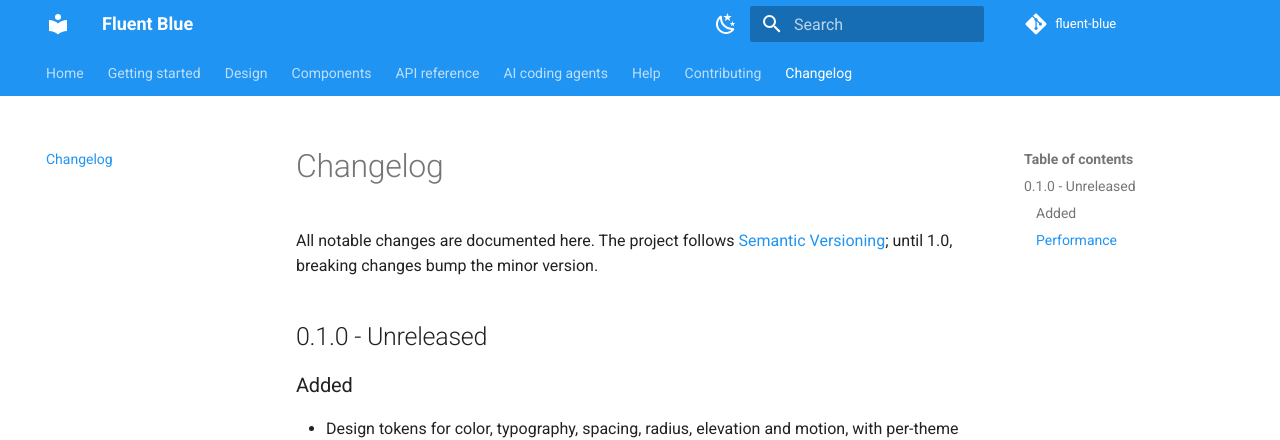
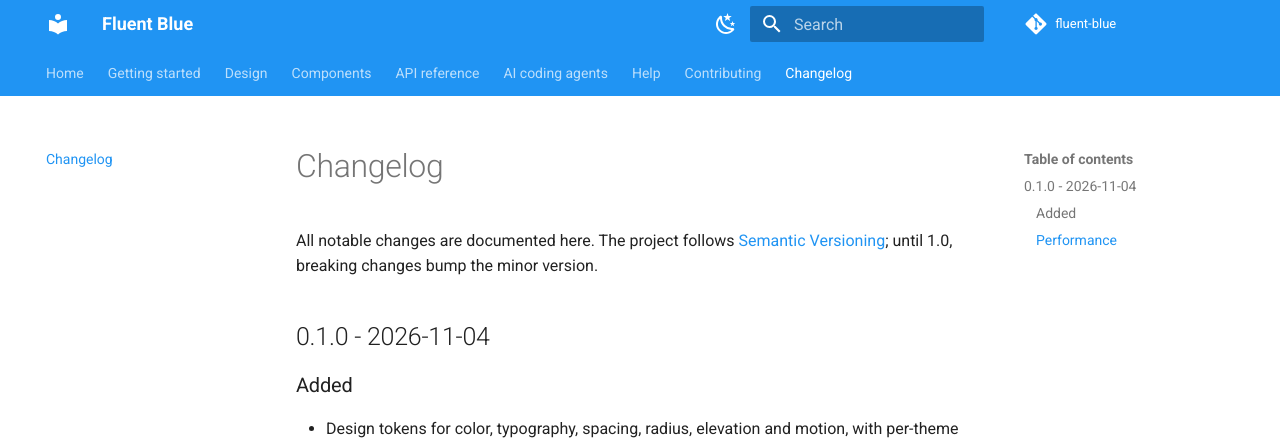
Before and after one commit to danieldev23/fluent-blue, an MkDocs documentation site: the page built from docs/changelog.md, in a window 1280 px wide and 1277 px high. Shown: the top 440 px of the window. Built offline with MkDocs 1.6.1 and Material for MkDocs 9.7.7, drawn with Linux system fonts in a browser that asks for light colours; comment, search, counter and statistics services are not loaded.

Commit message:
Release 0.1.0
Co-Authored-By: Claude Fable 5.1 <noreply@anthropic.com>

```diff
--- a/CHANGELOG.md
+++ b/CHANGELOG.md
@@ -2,7 +2,7 @@
 
 All notable changes are documented here. The project follows [Semantic Versioning](https://semver.org/); until 1.0, breaking changes bump the minor version.
 
-## 0.1.0 - Unreleased
+## 0.1.0 - 2026-11-04
 
 ### Added
 
--- a/fluent_blue/studio/CHANGELOG.md
+++ b/fluent_blue/studio/CHANGELOG.md
@@ -2,7 +2,7 @@
 
 All notable changes are documented here. The project follows [Semantic Versioning](https://semver.org/); until 1.0, breaking changes bump the minor version.
 
-## 0.1.0 - Unreleased
+## 0.1.0 - 2026-11-04
 
 ### Added
 
```
